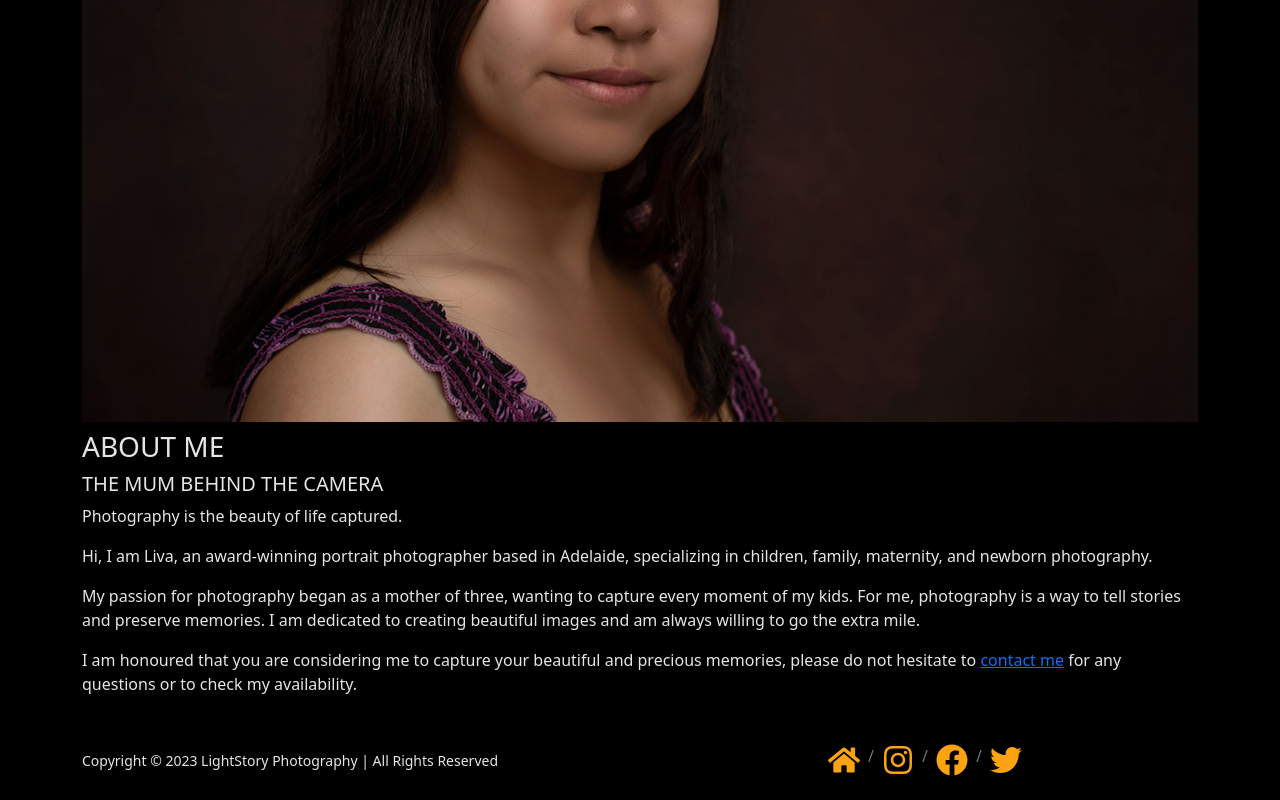
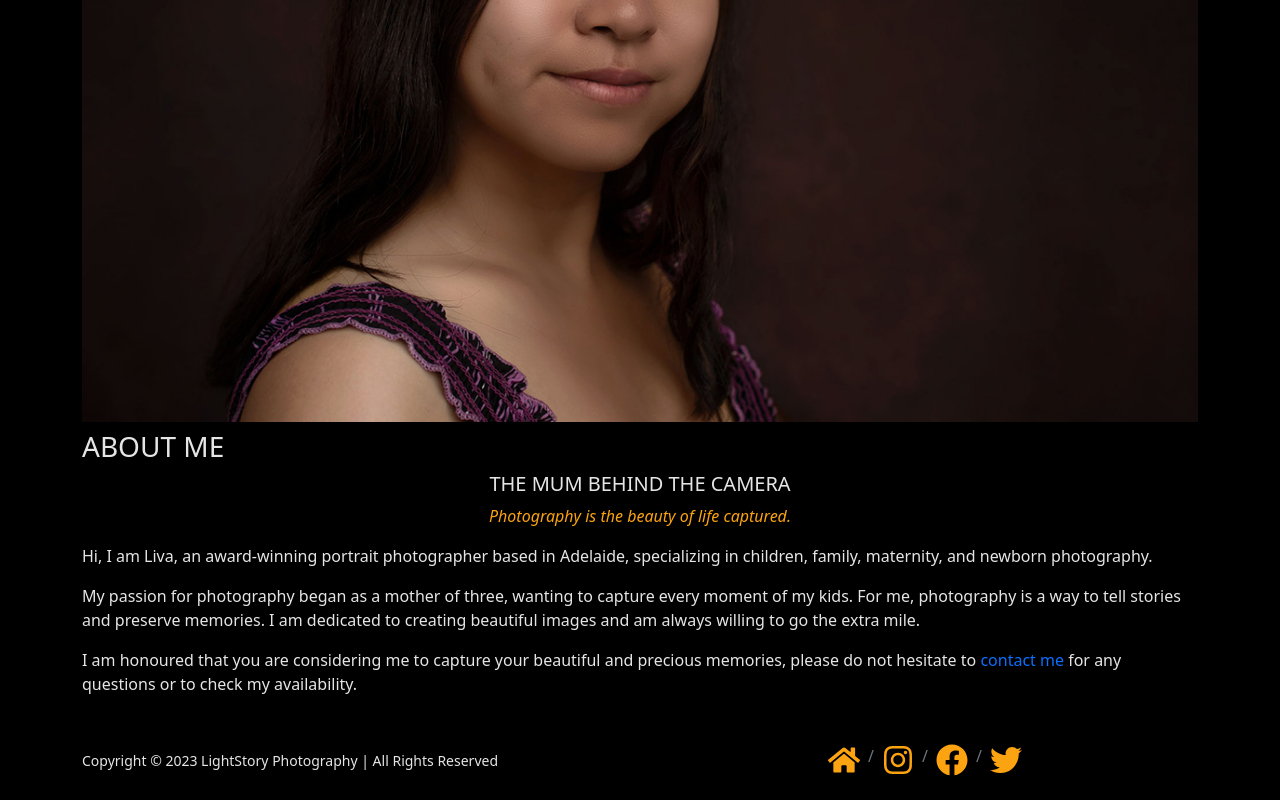
Before and after one commit to huifang719/lightstory, a React (Create React App) app: page /about in a window 1280 px wide. Shown: the part 426-1226 px from the top of the page. Built offline with nearby package versions, Linux system fonts and the light colour scheme.

Commit message:
about me css changes

```diff
--- a/src/components/AboutMe.js
+++ b/src/components/AboutMe.js
@@ -35,14 +35,14 @@ const AboutMe = () => {
           animate={control}
         >
           <h3>ABOUT ME</h3>
-          <h5>THE MUM BEHIND THE CAMERA</h5>
-          <blockquote>
+          <h5 style={{ textAlign: 'center' }}>THE MUM BEHIND THE CAMERA</h5>
+          <blockquote style={{ color: '#fca311', textAlign: 'center', fontStyle: 'italic' }}>
             <p>Photography is the beauty of life captured.</p>
           </blockquote>
 
           <p>Hi, I am Liva, an award-winning portrait photographer based in Adelaide, specializing in children, family, maternity, and newborn photography.</p>
           <p>My passion for photography began as a mother of three, wanting to capture every moment of my kids. For me, photography is a way to tell stories and preserve memories. I am dedicated to creating beautiful images and am always willing to go the extra mile.</p>
-          <p>I am honoured that you are considering me to capture your beautiful and precious memories, please do not hesitate to <a href="/contact">contact me</a> for any questions or to check my availability.</p>
+          <p>I am honoured that you are considering me to capture your beautiful and precious memories, please do not hesitate to <a href="/contact" className="text-decoration-none">contact me</a> for any questions or to check my availability.</p>
         </motion.div>
       </Row>
     </Container>
```
